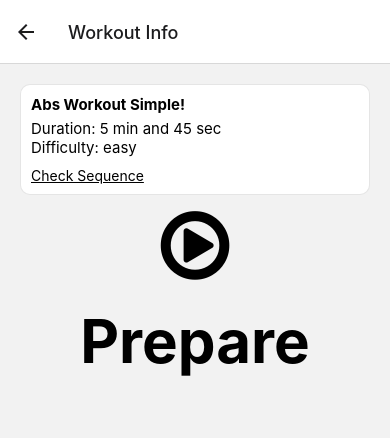
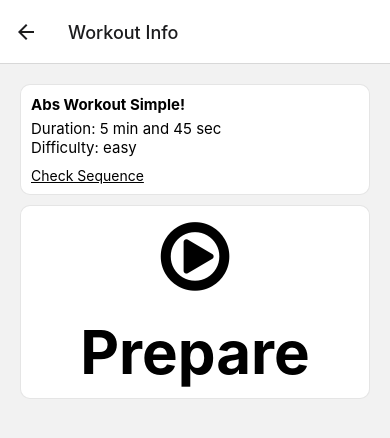
Before and after one commit to DrewIndeed/react-native-projects, a React Native app in the folder workout-app/: screen / in a window 390 px wide. Both pictures are taken after a click on the element 195 px from the left and 175 px from the top of the page. Shown: the top 438 px of the page. Built offline with nearby package versions, Linux system fonts and the light colour scheme.

Commit message:
66. workout-app: wrap count down part and add styles

```diff
--- a/workout-app/screens/WorkoutDetailScreen.tsx
+++ b/workout-app/screens/WorkoutDetailScreen.tsx
@@ -101,6 +101,7 @@ const WorkoutDetailScreen = ({ route }: DetailNavigation) => {
         </CustomModal>
       </WorkoutItem>
 
+      <View style={styles.wrapper}>
         {/* display play icon and duration count down */}
         <View style={styles.centerView}>
           {sequence.length === 0 ? (
@@ -110,7 +111,11 @@ const WorkoutDetailScreen = ({ route }: DetailNavigation) => {
               onPress={() => addItemToSequence(0)}
             />
           ) : isRunning ? (
-          <FontAwesome name="pause-circle-o" size={80} onPress={() => stop()} />
+            <FontAwesome
+              name="pause-circle-o"
+              size={80}
+              onPress={() => stop()}
+            />
           ) : (
             <FontAwesome
               name="play-circle-o"
@@ -150,6 +155,7 @@ const WorkoutDetailScreen = ({ route }: DetailNavigation) => {
           </Text>
         </View>
       </View>
+    </View>
   );
 };
 
@@ -172,6 +178,14 @@ const styles = StyleSheet.create({
     alignItems: 'center',
     marginBottom: 20,
   },
+  wrapper: {
+    borderRadius: 10,
+    borderColor: 'rgba(0,0,0,0.1)',
+    borderWidth: 1,
+    padding: 10,
+    marginBottom: 10,
+    backgroundColor: '#fff',
+  },
 });
 
 export default WorkoutDetailScreen;
```
Lines whose indentation alone changed are shown as unchanged.
